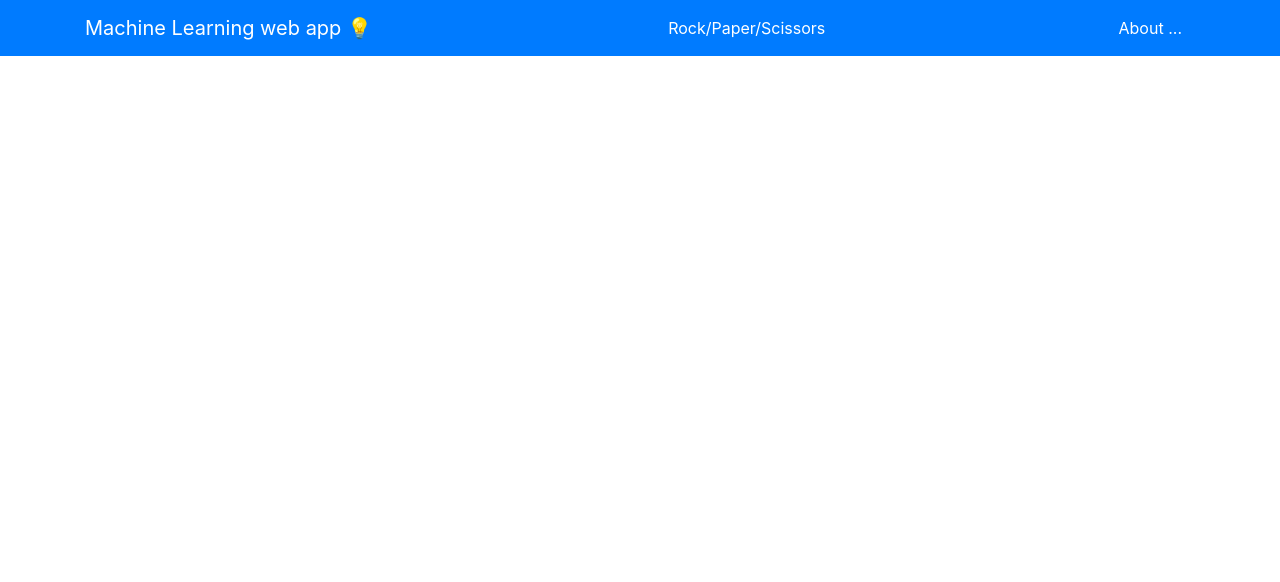
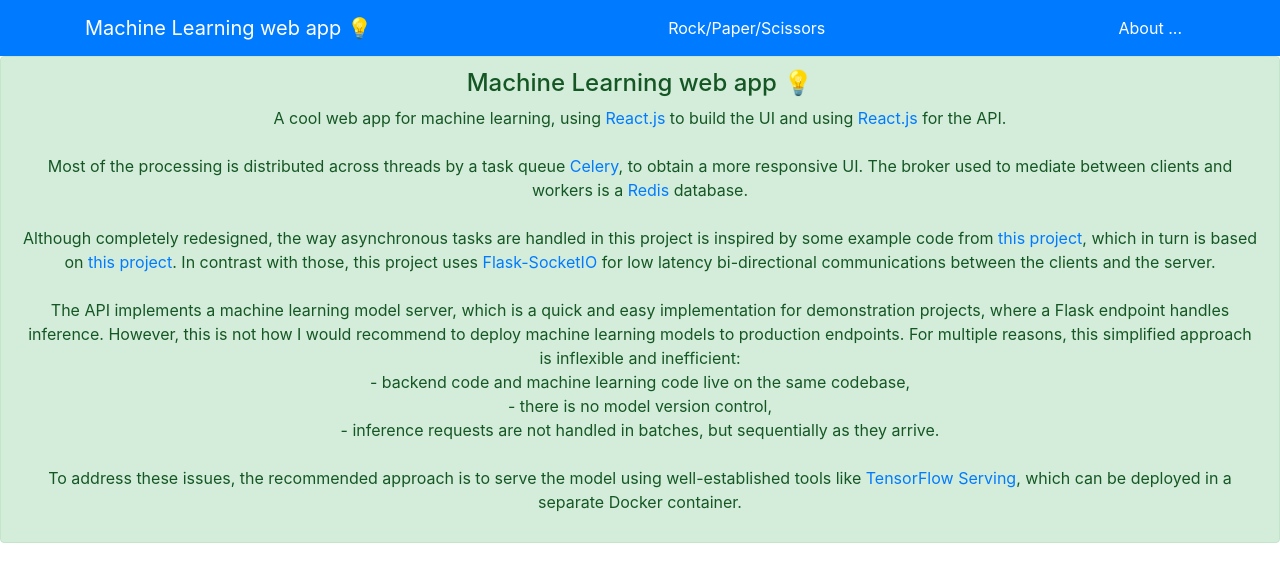
Before and after one commit to lmiguelgato/machine-learning-web-app, a React (Create React App) app in the folder static/: page / in a window 1280 px wide. Shown: the top 582 px of the page. Built offline with nearby package versions, Linux system fonts and the light colour scheme.

Commit message:
Minor improvements

```diff
--- a/static/src/App.js
+++ b/static/src/App.js
@@ -3,12 +3,12 @@
 
 // Pages
 import Home from './pages/home'
-/* import WebCam from './pages/webcam' */
 import RockPaperScissors from './pages/rock-paper-scissors'
 
 // Components
 import MenuBar from './components/MenuBar'
 import Websocket from './components/WebSocket/index'
+import AccordionInfo from './components/AccordionInfo/index'
 
 // Styles
 import './App.css'
@@ -25,14 +25,7 @@
 
       <BrowserRouter basename="">
         <Switch>
-          <Route path="/home">
-            <Home/>
-          </Route>
-
-          {/* <Route path="/webcam">
-            <WebCam endpoint={CAPTURE_ROUTE} />
-            <Websocket endpoint={ENDPOINT}/>
-          </Route> */}
+          <Route exact path="/" component={Home} />
 
           <Route path="/rock-paper-scissors">
             <RockPaperScissors
@@ -41,6 +34,7 @@
               endpoint={CAPTURE_ROUTE}
               options={{ 0: '✊', 1: '✋', 2: '✌️' }} />
             <Websocket endpoint={ENDPOINT}/>
+            <AccordionInfo />
           </Route>
         </Switch>
       </BrowserRouter>
--- a/static/src/components/AccordionInfo/index.js
+++ b/static/src/components/AccordionInfo/index.js
@@ -7,19 +7,9 @@
   <>
     <Accordion>
       <CardInfo
-        header='What is the difference between options 🕙, 📈, and 💾?'
-        eventKey="0">
-        🕙 optimizes the model for low latency. <br/>
-        📈 optimizes the model for high accuracy. <br/>
-        💾 optimizes the model for low memory usage. <br/>
-        <em> If more than one option is selected,
-        the model will try to optimize each metric when possible. <br/>
-        If none is selected, the default training settings will be used.</em>
-      </CardInfo>
-      <CardInfo
         header='Why my model takes so long to train?'
         eventKey="1">
-        If the model training is slower that expected,then your machine is probably
+        If the model training is slower that expected, then your machine is probably
         not optimized for <a href="https://en.wikipedia.org/wiki/Machine_learning">
         machine learning</a>.
       </CardInfo>
--- a/static/src/components/MenuBar/menu-bar.js
+++ b/static/src/components/MenuBar/menu-bar.js
@@ -7,7 +7,7 @@
       <>
         <Navbar dark color="primary">
           <div className="container">
-            <NavbarBrand href="/home">
+            <NavbarBrand href="/">
                 {props.title}
             </NavbarBrand>
 
--- a/static/src/pages/home/index.js
+++ b/static/src/pages/home/index.js
@@ -4,10 +4,27 @@
 const Home = () => {
   return (
     <Alert variant="success">
-        <Alert.Heading>Machine Learning web app 💡</Alert.Heading>
-        <p>A cool web app for machine learning, using <a href="https://reactjs.org/">React.js</a> to build the UI, and using <a href="https://palletsprojects.com/p/flask/">Flask</a> for the API.
-        Most of the processing is distributed across threads by a task queue (<a href="https://docs.celeryproject.org/">Celery</a>), to obtain a more responsive UI.
-        The broker used to mediate between clients and workers is a <a href="https://redis.io/">Redis</a> database.</p>
+      <Alert.Heading>Machine Learning web app 💡</Alert.Heading>
+      <p>A cool web app for machine learning, using  <a href="https://reactjs.org/">React.js</a> to build the UI and using <a href="https://flask.palletsprojects.com/">React.js</a> for the API.
+        <br />
+        <br />
+        Most of the processing is distributed across threads by a task queue <a href="https://docs.celeryproject.org/">Celery</a>, to obtain a more responsive UI. The broker used to mediate between clients and workers is a <a href="https://redis.io/">Redis</a> database.
+        <br />
+        <br />
+        Although completely redesigned, the way asynchronous tasks are handled in this project is inspired by some example code from <a href="https://github.com/jwhelland/flask-socketio-celery-example/">this project</a>, which in turn is based on <a href="https://github.com/miguelgrinberg/flask-celery-example">this project</a>. In contrast with those, this project uses <a href="https://flask-socketio.readthedocs.io/">Flask-SocketIO</a> for low latency bi-directional communications between the clients and the server.
+        <br />
+        <br />
+        The API implements a machine learning model server, which is a quick and easy implementation for demonstration projects, where a Flask endpoint handles inference. However, this is not how I would recommend to deploy machine learning models to production endpoints. For multiple reasons, this simplified approach is inflexible and inefficient:
+        <br />
+        - backend code and machine learning code live on the same codebase,
+        <br />
+        - there is no model version control,
+        <br />
+        - inference requests are not handled in batches, but sequentially as they arrive.
+        <br />
+        <br />
+        To address these issues, the recommended approach is to serve the model using well-established tools like <a href="https://www.tensorflow.org/tfx/guide/serving/">TensorFlow Serving</a>, which can be deployed in a separate Docker container.
+      </p>
     </Alert>
   )
 }
```
Also changed, not shown: static/src/pages/webcam/index.js (deleted, +0 -18 lines), 1 other file (tests, documents, lock files or other folders).
